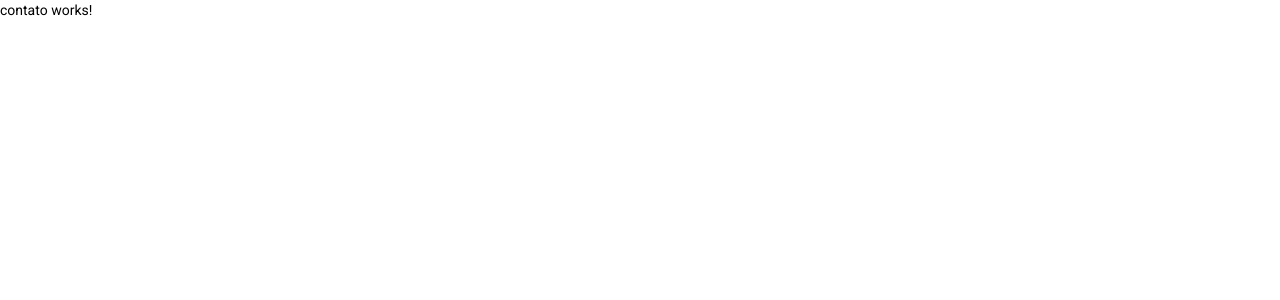
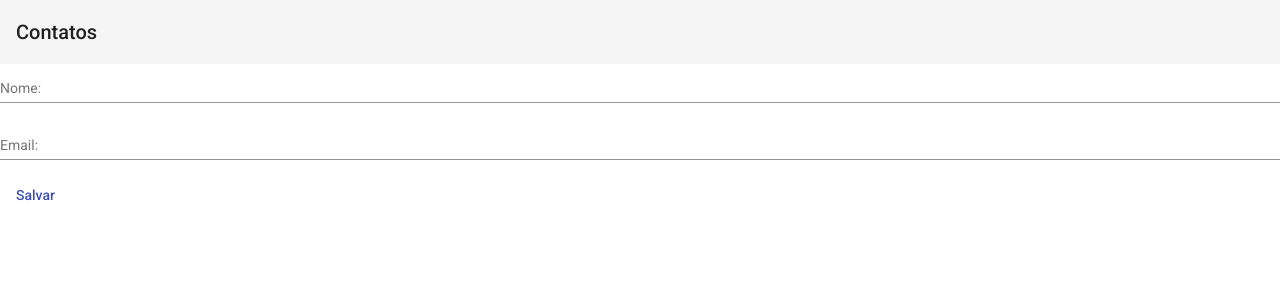
Before and after one commit to francelinom/agenda-app, an Angular app: page / in a window 1280 px wide. Shown: the top 300 px of the page. Built offline with nearby package versions, Linux system fonts and the light colour scheme.

Commit message:
adicionando o template de nome e email

```diff
--- a/src/app/contato/contato.component.css
+++ b/src/app/contato/contato.component.css
@@ -0,0 +1,3 @@
+.full-width {
+  width: 100%;
+}
--- a/src/app/contato/contato.component.html
+++ b/src/app/contato/contato.component.html
@@ -1 +1,14 @@
-<p>contato works!</p>
+<mat-toolbar>Contatos</mat-toolbar>
+<form>
+  <mat-form-field class="full-width">
+    <mat-label>Nome:</mat-label>
+    <input matInput placeholder="Digite seu nome">
+  </mat-form-field>
+
+  <mat-form-field class="full-width">
+    <mat-label>Email:</mat-label>
+    <input matInput placeholder="Digite seu email">
+  </mat-form-field>
+
+  <button mat-button color="primary">Salvar</button>
+</form>
```
Also changed, not shown: src/app/app.module.ts (+7 -0 lines).
